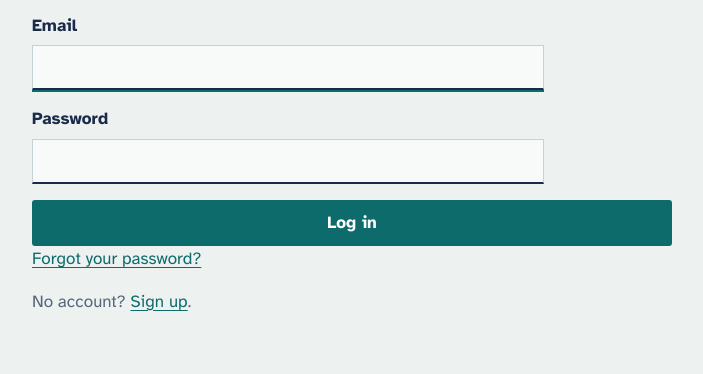
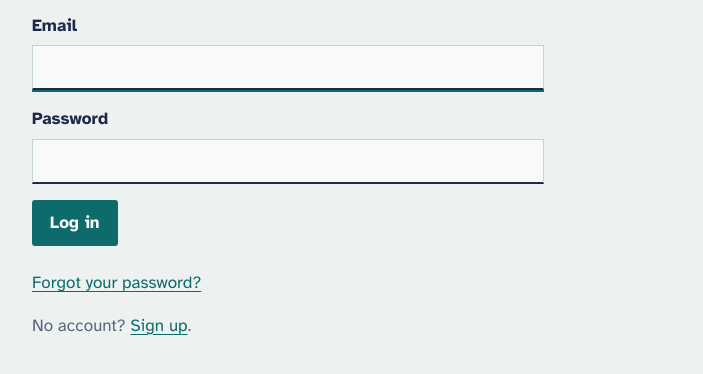
Before and after one commit to keirsalterego/ballotbench, a Django app: template src/portal/templates/registration/login.html in a window 1280 px wide. Shown: the part 138-512 px from the top of the page, without its empty margins (68-771 px from the left). Run offline with Django 5.2, Linux system fonts and the light colour scheme; the template is opened without the code that fills it, so the values that code supplies are empty.

Commit message:
Login keeps the email after a wrong password; buttons in a form are as wide as their label

```diff
--- a/src/portal/static/portal/site.css
+++ b/src/portal/static/portal/site.css
@@ -120,6 +120,8 @@ button.link { background: none; border: 0; padding: 0; color: var(--action); fon
 .filters label { display: inline-flex; gap: 6px; align-items: center; }
 
 form.stack, .stack { display: grid; gap: calc(var(--step) * 4); max-width: 40rem; }
+form.stack { margin-bottom: calc(var(--step) * 6); }
+.stack > button { justify-self: start; }
 .stack label, label.field { display: grid; gap: calc(var(--step) * 1.5); font-weight: 700; }
 .stack label input, .stack label select, .stack label textarea, label.field input, label.field textarea { font-weight: 400; }
 .stack label .muted, .stack label .errorlist { font-weight: 400; font-size: .92rem; }
--- a/src/portal/templates/registration/login.html
+++ b/src/portal/templates/registration/login.html
@@ -5,7 +5,7 @@
 <form method="post" class="stack">
   {% csrf_token %}
   {% if form.errors %}<p class="badge bad">Email or password is wrong.</p>{% endif %}
-  <label>Email <input type="email" name="username" autocomplete="username" required autofocus></label>
+  <label>Email <input type="email" name="username" value="{{ form.username.value|default:'' }}" autocomplete="username" required autofocus></label>
   <label>Password <input type="password" name="password" autocomplete="current-password" required></label>
   <input type="hidden" name="next" value="{{ next }}">
   <button>Log in</button>
```
Also changed, not shown: tests/test_qa_participant.py (+5 -0 lines).
